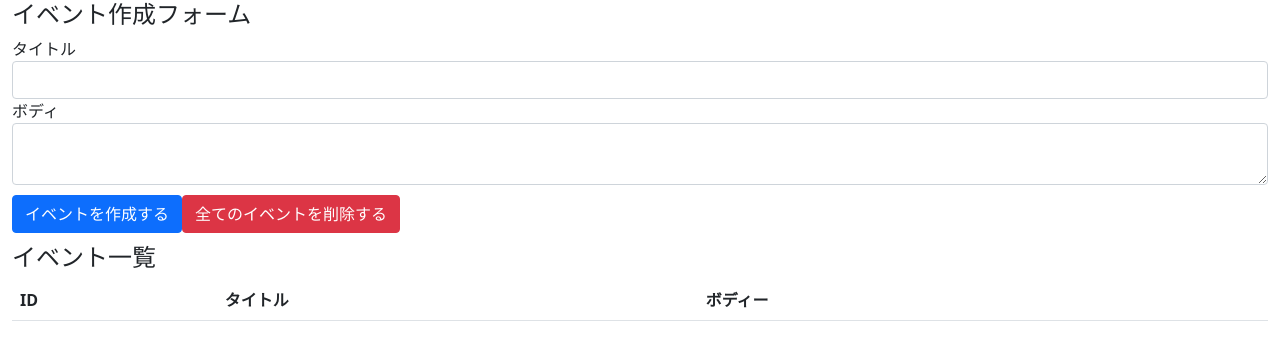
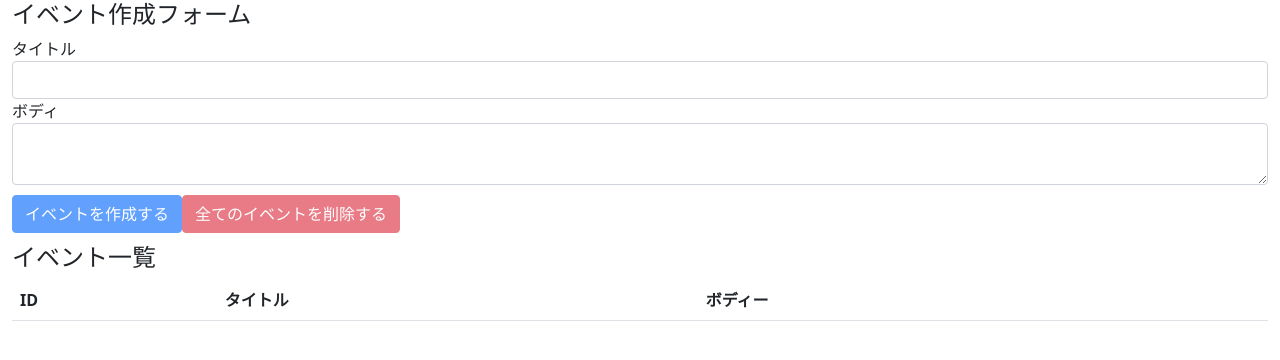
Before and after one commit to ak-empereur-7/react-hooks-101, a React (Create React App) app: page / in a window 1280 px wide. Shown: the top 360 px of the page. Built offline with nearby package versions, Linux system fonts and the light colour scheme.

Commit message:
implement all events deletion feature

```diff
--- a/src/components/App.js
+++ b/src/components/App.js
@@ -20,6 +20,14 @@
     setBody('')
   }
 
+  const deleteAllEvents = e => {
+    e.preventDefault()
+    const result = window.confirm('全てのイベントを本当に削除しても良いですか？')
+    if(result) dispatch({ type: 'DELETE_ALL_EVENTS' })
+  }
+
+  const unCreatable = title === '' || body === ''
+
   return (
     <div className="container-fluid">
       <h4>イベント作成フォーム</h4>
@@ -34,8 +42,8 @@
           <textarea className="form-control" id="formEventBody" value={body} onChange={e => setBody(e.target.value)} />
         </div>
 
-        <button className="btn btn-primary" onClick={addEvent}>イベントを作成する</button>
-        <button className="btn btn-danger">全てのイベントを削除する</button>
+        <button className="btn btn-primary" onClick={addEvent} disabled={unCreatable} >イベントを作成する</button>
+        <button className="btn btn-danger" onClick={deleteAllEvents} disabled={state.length === 0} >全てのイベントを削除する</button>
       </form>
 
       <h4 style={{marginTop: '10px'}}>イベント一覧</h4>
--- a/src/components/Event.js
+++ b/src/components/Event.js
@@ -3,10 +3,8 @@
 const Event = ({ event, dispatch }) => {
   const id = event.id
   const handleClickDeleteButton = () => {
-    dispatch({
-      type: 'DELETE_EVENT',
-      id
-    })
+    const result = window.confirm(`イベント(id=${id})を削除しても良いですか？`)
+    if(result) dispatch({ type: 'DELETE_EVENT', id })
   }
 
   return (
```
